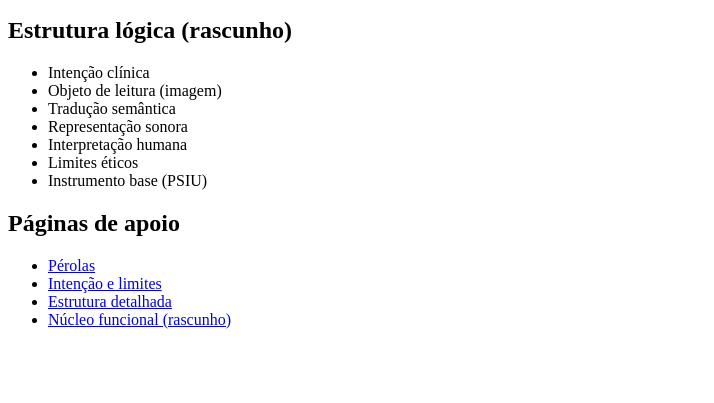
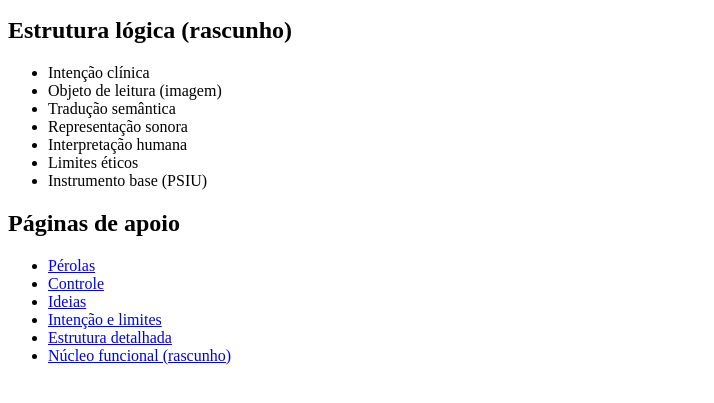
Before and after one commit to LUIZ-CUTITA/psiu-site, a plain HTML site: page index.html in a window 1280 px wide. Shown: the part 101-504 px from the top of the page, without its empty margins (0-714 px from the left). Drawn offline with Linux system fonts and the light colour scheme.

Commit message:
Update index.html

```diff
--- a/index.html
+++ b/index.html
@@ -29,6 +29,8 @@ Nada aqui é definitivo.
 
 <ul>
   <li><a href="perolas.html">Pérolas</a></li>
+  <li><a href="controle.html">Controle</a></li>
+  <li><a href="ideias.html">Ideias</a></li>
   <li><a href="manifesto.html">Intenção e limites</a></li>
   <li><a href="arquitetura.html">Estrutura detalhada</a></li>
   <li><a href="modulos/mid_sus.html">Núcleo funcional (rascunho)</a></li>
```
